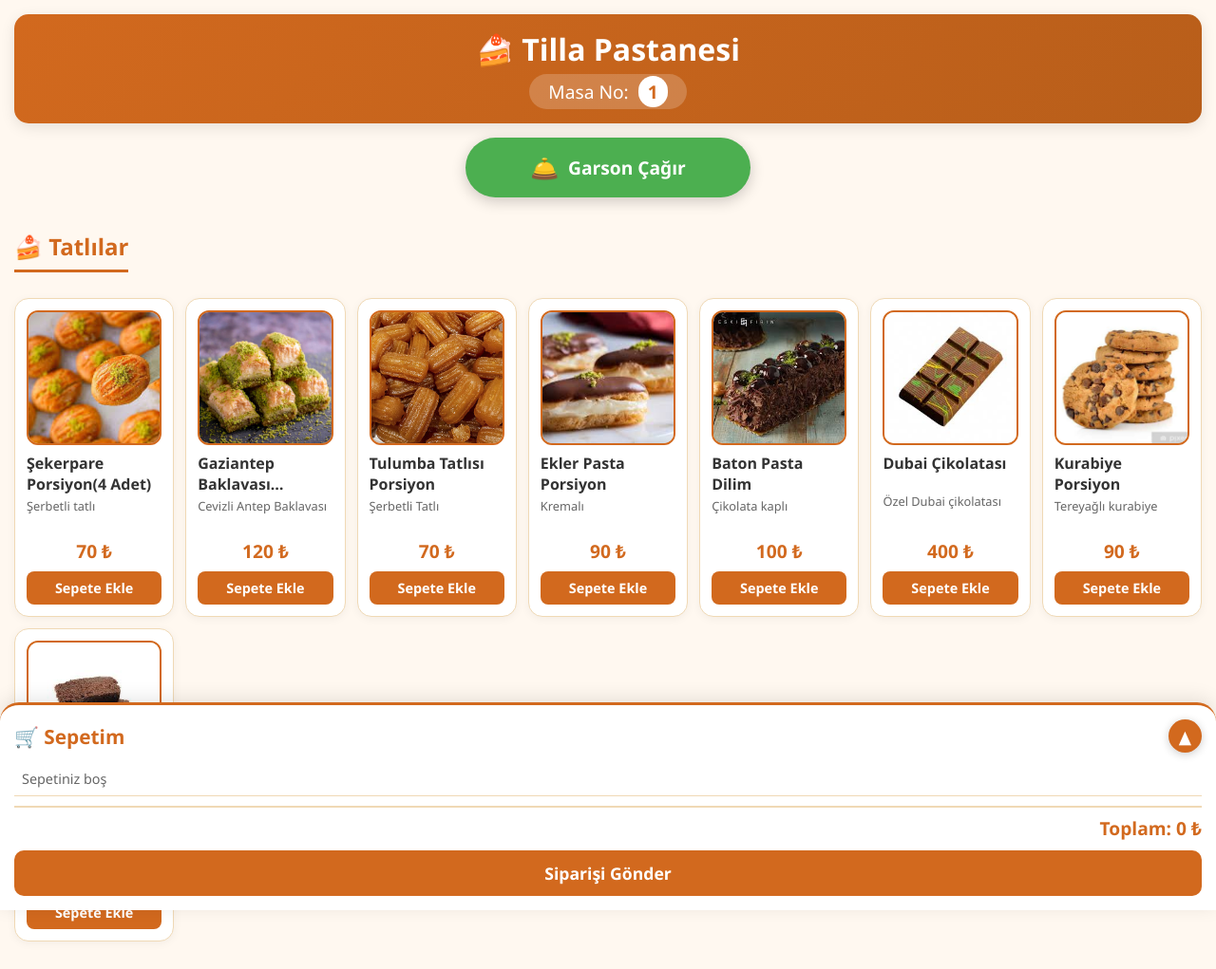
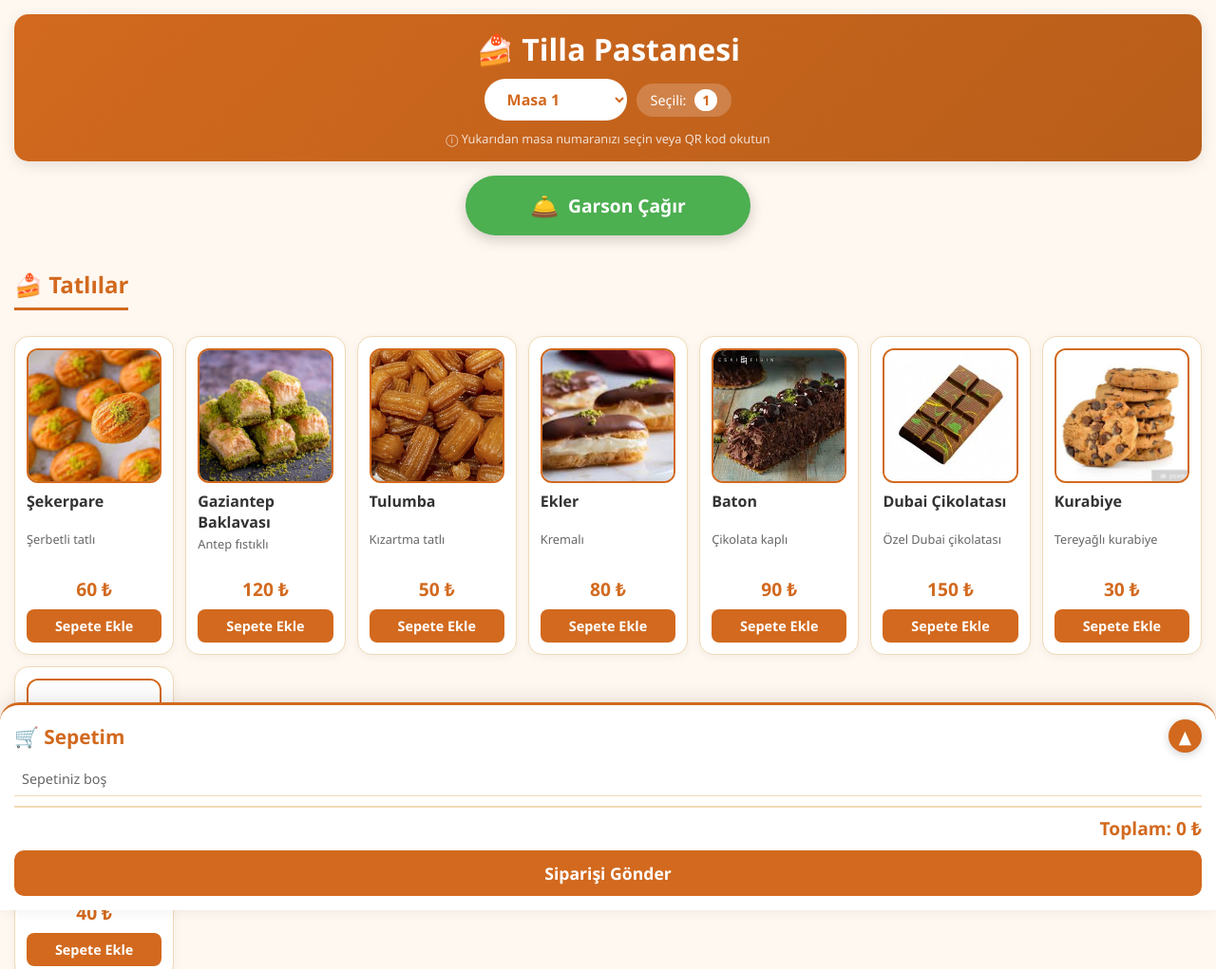
Before and after one commit to fatihsayan/tilla-qr-siparis, a website: page public/index.html in a window 1280 px wide. Shown: the top 1021 px of the page at 95% size. Drawn offline with Linux system fonts and the light colour scheme.

Commit message:
müşteri menüsü - masa seçmeli son versiyon

```diff
--- a/public/index.html
+++ b/public/index.html
@@ -35,22 +35,52 @@
             font-weight: 600;
         }
 
-        header h2 {
-            font-size: clamp(1rem, 4vw, 1.2rem);
-            font-weight: 400;
-            background: rgba(255,255,255,0.2);
-            display: inline-block;
-            padding: 5px 20px;
-            border-radius: 50px;
+        .masa-secim-alani {
+            display: flex;
+            flex-direction: column;
+            align-items: center;
+            gap: 10px;
+            margin-top: 10px;
         }
 
-        #masaNo {
+        .masa-dropdown {
+            display: flex;
+            justify-content: center;
+            align-items: center;
+            gap: 10px;
+            flex-wrap: wrap;
+        }
+
+        .masa-dropdown select {
+            padding: 10px 20px;
+            border-radius: 50px;
+            border: none;
+            font-size: 1rem;
             font-weight: bold;
             background: white;
             color: #d2691e;
-            padding: 3px 10px;
+            cursor: pointer;
+            min-width: 150px;
+        }
+
+        .masa-dropdown span {
+            background: rgba(255,255,255,0.2);
+            padding: 8px 15px;
+            border-radius: 50px;
+            font-size: 0.9rem;
+        }
+
+        .masa-dropdown span strong {
+            background: white;
+            color: #d2691e;
+            padding: 2px 8px;
             border-radius: 20px;
             margin-left: 5px;
+        }
+
+        .masa-bilgi {
+            font-size: 0.8rem;
+            color: rgba(255,255,255,0.8);
         }
 
         .garson-buton {
@@ -154,6 +184,7 @@
             min-height: 2.4em;
             display: -webkit-box;
             -webkit-line-clamp: 2;
+            line-clamp: 2;
             -webkit-box-orient: vertical;
             overflow: hidden;
         }
@@ -167,6 +198,7 @@
             min-height: 2.6em;
             display: -webkit-box;
             -webkit-line-clamp: 2;
+            line-clamp: 2;
             -webkit-box-orient: vertical;
             overflow: hidden;
         }
@@ -351,7 +383,28 @@
 
     <header>
         <h1>🍰 Tilla Pastanesi</h1>
-        <h2>Masa No: <span id="masaNo">Yükleniyor...</span></h2>
+        <div class="masa-secim-alani">
+            <div class="masa-dropdown">
+                <select id="masaSecici">
+                    <option value="1">Masa 1</option>
+                    <option value="2">Masa 2</option>
+                    <option value="3">Masa 3</option>
+                    <option value="4">Masa 4</option>
+                    <option value="5">Masa 5</option>
+                    <option value="6">Masa 6</option>
+                    <option value="7">Masa 7</option>
+                    <option value="8">Masa 8</option>
+                    <option value="9">Masa 9</option>
+                    <option value="10">Masa 10</option>
+                </select>
+                <span>
+                    Seçili: <strong id="masaNo">1</strong>
+                </span>
+            </div>
+            <div class="masa-bilgi">
+                ⓘ Yukarıdan masa numaranızı seçin veya QR kod okutun
+            </div>
+        </div>
     </header>
 
     <div class="garson-buton">
@@ -389,46 +442,60 @@
     <div class="toast" id="toast"></div>
 
     <script>
-        // MENÜ VERİSİ - SON DÜZENLEME
+        // MENÜ VERİSİ
         const menu = [
-    // TATLILAR (Kırpidöşi kaldırıldı)
-    { id: 1, isim: "Şekerpare Porsiyon(4 Adet)", fiyat: 70, kategori: "tatli", aciklama: "Şerbetli tatlı", emoji: "🍰", resim: "images/sekerpare.jpg" },
-    { id: 2, isim: "Gaziantep Baklavası Porsiyon(4 Adet)", fiyat: 120, kategori: "tatli", aciklama: "Cevizli Antep Baklavası", emoji: "🍰", resim: "images/baklava.jpg" },
-    { id: 3, isim: "Tulumba Tatlısı Porsiyon", fiyat: 70, kategori: "tatli", aciklama: "Şerbetli Tatlı", emoji: "🍰", resim: "images/tulumba.jpg" },
-    { id: 4, isim: "Ekler Pasta Porsiyon", fiyat: 90, kategori: "tatli", aciklama: "Kremalı", emoji: "🍰", resim: "images/ekler.jpg" },
-    { id: 5, isim: "Baton Pasta Dilim", fiyat: 100, kategori: "tatli", aciklama: "Çikolata kaplı", emoji: "🍰", resim: "images/baton.jpg" },
-    { id: 6, isim: "Dubai Çikolatası", fiyat: 400, kategori: "tatli", aciklama: "Özel Dubai çikolatası", emoji: "🍰", resim: "images/dubai.jpg" },
-    { id: 7, isim: "Kurabiye Porsiyon", fiyat: 90, kategori: "tatli", aciklama: "Tereyağlı kurabiye", emoji: "🍰", resim: "images/kurabiye.jpg" },
-    { id: 8, isim: "Kek Adet", fiyat: 60, kategori: "tatli", aciklama: "Özel Çikolatalı kek", emoji: "🍰", resim: "images/kek.jpg" },
+            // TATLILAR
+            { id: 1, isim: "Şekerpare", fiyat: 60, kategori: "tatli", aciklama: "Şerbetli tatlı", emoji: "🍰", resim: "images/sekerpare.jpg" },
+            { id: 2, isim: "Gaziantep Baklavası", fiyat: 120, kategori: "tatli", aciklama: "Antep fıstıklı", emoji: "🍰", resim: "images/baklava.jpg" },
+            { id: 3, isim: "Tulumba", fiyat: 50, kategori: "tatli", aciklama: "Kızartma tatlı", emoji: "🍰", resim: "images/tulumba.jpg" },
+            { id: 4, isim: "Ekler", fiyat: 80, kategori: "tatli", aciklama: "Kremalı", emoji: "🍰", resim: "images/ekler.jpg" },
+            { id: 5, isim: "Baton", fiyat: 90, kategori: "tatli", aciklama: "Çikolata kaplı", emoji: "🍰", resim: "images/baton.jpg" },
+            { id: 6, isim: "Dubai Çikolatası", fiyat: 150, kategori: "tatli", aciklama: "Özel Dubai çikolatası", emoji: "🍰", resim: "images/dubai.jpg" },
+            { id: 7, isim: "Kurabiye", fiyat: 30, kategori: "tatli", aciklama: "Tereyağlı kurabiye", emoji: "🍰", resim: "images/kurabiye.jpg" },
+            { id: 8, isim: "Kek", fiyat: 40, kategori: "tatli", aciklama: "Ev yapımı kek", emoji: "🍰", resim: "images/kek.jpg" },
 
-    // YİYECEKLER (Sarıyer Böreği ve Kır pidesi burada)
-    { id: 9, isim: "Sarıyer Böreği Porsiyon(250 Gr.)", fiyat: 120, kategori: "yiyecek", aciklama: "Kıymalı,Peynirli,Patatesli Sarıyer Böreği", emoji: "🥐", resim: "images/sariyer.jpg" },
-    { id: 10, isim: "Kır Pidesi Adet", fiyat: 50, kategori: "yiyecek", aciklama: "Kıymalı,Peynirli,Patatesli Kastamonu Kır Pidesi", emoji: "🥐", resim: "images/kirpidesi.jpg" },
-    { id: 11, isim: "Simit Adet", fiyat: 25, kategori: "yiyecek", aciklama: "Susamlı,Terayağlı simit", emoji: "🥐", resim: "images/simit.jpg" },
-    { id: 12, isim: "Poğaça Adet", fiyat: 20, kategori: "yiyecek", aciklama: "Peynirli ,Kıymalı ,Patatesli,poğaça", emoji: "🥐", resim: "images/pogaca.jpg" },
-    { id: 13, isim: "Açma Adet", fiyat: 20, kategori: "yiyecek", aciklama: "Yumuşacık açma", emoji: "🥐", resim: "images/acma.jpg" },
-    { id: 14, isim: "Çubuk Porsiyon", fiyat: 60, kategori: "yiyecek", aciklama: "Tuzlu çıtır çubuk ", emoji: "🥐", resim: "images/cubuk.jpg" },
+            // YİYECEKLER
+            { id: 9, isim: "Sarıyer Böreği", fiyat: 70, kategori: "yiyecek", aciklama: "Tahinli", emoji: "🥐", resim: "images/sariyer.jpg" },
+            { id: 10, isim: "Kır Pidesi", fiyat: 80, kategori: "yiyecek", aciklama: "Kıymalı/peynirli", emoji: "🥐", resim: "images/kirpidesi.jpg" },
+            { id: 11, isim: "Simit", fiyat: 25, kategori: "yiyecek", aciklama: "Susamlı simit", emoji: "🥐", resim: "images/simit.jpg" },
+            { id: 12, isim: "Poğaça", fiyat: 20, kategori: "yiyecek", aciklama: "Peynirli poğaça", emoji: "🥐", resim: "images/pogaca.jpg" },
+            { id: 13, isim: "Açma", fiyat: 20, kategori: "yiyecek", aciklama: "Yumuşacık açma", emoji: "🥐", resim: "images/acma.jpg" },
+            { id: 14, isim: "Çubuk", fiyat: 15, kategori: "yiyecek", aciklama: "Tuzlu çubuk kraker", emoji: "🥐", resim: "images/cubuk.jpg" },
 
-    // İÇECEKLER
             // İÇECEKLER
             { id: 21, isim: "Çay", fiyat: 30, kategori: "icecek", aciklama: "Demlik çay", emoji: "🥤", resim: "images/cay.jpeg" },
             { id: 22, isim: "Türk Kahvesi", fiyat: 85, kategori: "icecek", aciklama: "İsteğe bağlı şekerli", emoji: "☕", resim: "images/kahve.jpg" },
-{ id: 23, isim: "Kola", fiyat: 60, kategori: "icecek", aciklama: "Soğuk kola", emoji: "🥤", resim: "images/kolaaa.jpg" },
+            { id: 23, isim: "Kola", fiyat: 60, kategori: "icecek", aciklama: "Soğuk kola", emoji: "🥤", resim: "images/kola.jpg" },
             { id: 24, isim: "Soda", fiyat: 40, kategori: "icecek", aciklama: "Maden suyu", emoji: "💧", resim: "images/soda.jpg" },
-{ id: 25, isim: "Meyve Suyu", fiyat: 40, kategori: "icecek", aciklama: "Şeftali/Portakal/Kayısı", emoji: "🥤", resim: "images/meyvesuyuu.jpg" },
+            { id: 25, isim: "Meyve Suyu", fiyat: 40, kategori: "icecek", aciklama: "Şeftali/Portakal/Kayısı", emoji: "🥤", resim: "images/meyvesuyu.jpg" },
             { id: 26, isim: "Ayran", fiyat: 40, kategori: "icecek", aciklama: "Soğuk ayran", emoji: "🥤", resim: "images/ayran.jpg" },
             { id: 27, isim: "Limonata", fiyat: 50, kategori: "icecek", aciklama: "Taze sıkım limonata", emoji: "🍋", resim: "images/limonata.jpg" },
             { id: 28, isim: "Su", fiyat: 20, kategori: "icecek", aciklama: "Su", emoji: "💧", resim: "images/su.jpg" }
-]; // <--- Buraya dikkat! Son satırda noktalı virgül yok
+        ];
+
         let sepet = [];
         let sepetAcik = false;
 
+        // URL'den masa numarasını al veya varsayılan 1
         const urlParams = new URLSearchParams(window.location.search);
-        const masaNo = urlParams.get('masa') || '1';
+        let masaNo = urlParams.get('masa') || '1';
+
+        // Masa seçiciyi ayarla
         document.getElementById('masaNo').textContent = masaNo;
+        document.getElementById('masaSecici').value = masaNo;
 
+        // Masa değişince URL'i güncelle (sayfa yenilenir)
+        document.getElementById('masaSecici').addEventListener('change', function() {
+            const yeniMasa = this.value;
+            const url = new URL(window.location.href);
+            url.searchParams.set('masa', yeniMasa);
+            window.location.href = url.toString(); // Sayfa yenilenir ve yeni masaya göre menü gelir
+        });
+
+        // Garson çağır
         window.garsonCagir = function() {
             const btn = document.getElementById('garsonBtn');
+            const masaNo = document.getElementById('masaNo').textContent;
 
             fetch('/garson-cagir', {
                 method: 'POST',
@@ -573,7 +640,7 @@ const menu = [
             }
 
             const siparis = {
-                masa: masaNo,
+                masa: document.getElementById('masaNo').textContent,
                 urunler: sepet.map(u => ({
                     urun: u.isim,
                     fiyat: u.fiyat,
```
Lines whose indentation alone changed are shown as unchanged.
